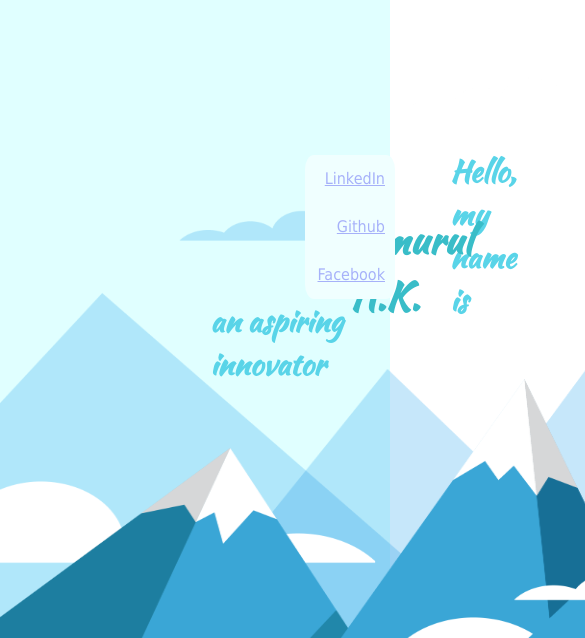
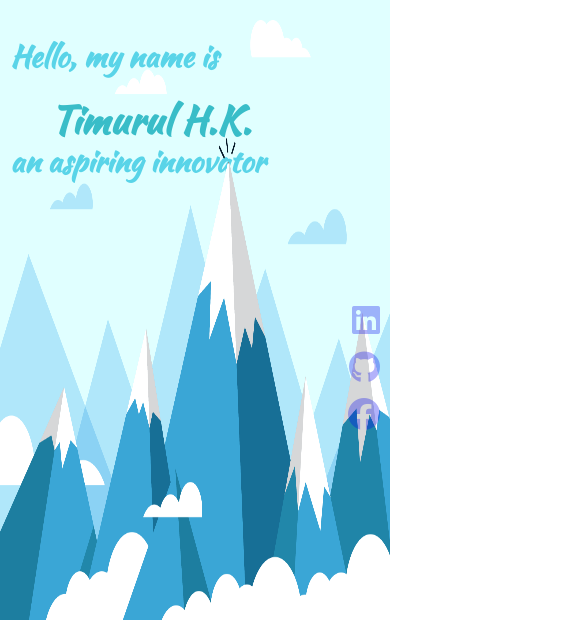
Before and after one commit to THKazi/THKazi.github.io, a plain HTML site: page index.html in a window 390 px wide. Shown: the top 638 px of the page, 585 px wide, since content can reach past the window. Drawn offline with nearby package versions, Linux system fonts and the light colour scheme; a web font is replaced by a local one.

Commit message:
Icons & Mobile Attempt

```diff
--- a/index.html
+++ b/index.html
@@ -4,27 +4,36 @@
     <meta charset="UTF-8">
     <meta name="viewport" content="width=device-width, initial-scale=1.0">
     <meta http-equiv="X-UA-Compatible" content="ie=edge">
+
     <title>Timurul-HK</title>
     <link type="text/css" rel="stylesheet" href="styl.css">
+    <!-- Fonts -->
     <link href="https://fonts.googleapis.com/css?family=Comfortaa|Kaushan+Script|Kavivanar&display=swap" rel="stylesheet">
+    <!-- Tab Icon -->
     <link rel="icon" href="Images/icons8-mage-staff-500.png">
 
+    <!-- Animations -->
     <link href="https://unpkg.com/aos@2.3.1/dist/aos.css" rel="stylesheet">
     <script src="https://unpkg.com/aos@2.3.1/dist/aos.js"></script>
+
+    <!-- Media Icons -->
+    <script src="https://kit.fontawesome.com/99f0f56f6b.js"></script>
+
 </head>
 <body>
     <script>
         AOS.init();
     </script>
+
     <div class="first">
         <section data-aos="fade" data-aos-easing="linear" data-aos-duration="1500">
             <h3 class="first-txt">Hello, my name is</h3>
             <h1 class="name">Timurul H.K.</h1>
             <h3 class="second-txt">an aspiring innovator</h3>
         </section>
-        <img class="mt" src="Images/vector-mt-trans.png" data-aos="fade-left" data-aos-duration="10000">
+        <img class="mountains" src="Images/vector-mt-trans.png" data-aos="fade-left" data-aos-duration="20000">
     </div>
-    <div class="second" data-aos="fade">
+    <div class="second" data-aos="fade" data-aos-duration="10000" data-aos-delay="200">
         <img class="me" src="Images/Carnivale.png">
         <h3 class="title">TIMURUL <span class="me-title-span">HOQUE KAZI</span></h3>
         <p class="me-desc">I'm an IB student at Turner Fenton Secondary School.
@@ -74,12 +83,15 @@
     </div>
     <div class="footer">
         <h3 style="margin: 0;">Designed by yours truly ;)</h3>
-        <p>Icons from <a href="https://icons8.com/">Icons8.com</a></p>
+        <p>Images from <a href="https://icons8.com/">Icons8.com</a></p>
     </div>
     <div class="side">
-        <a class="link" target="_blank" href="https://www.linkedin.com/in/thkazi/">LinkedIn</a><br>
-        <a class="link" target="_blank" href="https://github.com/THKazi">Github</a><br>
-        <a class="link" target="_blank" href="https://www.facebook.com/profile.php?id=100006443709942">Facebook</a>
+        <a class="link" target="_blank" href="https://www.linkedin.com/in/thkazi/">
+            <i class="fab fa-linkedin"></i></a><br>
+        <a class="link" target="_blank" href="https://github.com/THKazi">
+            <i class="fab fa-github"></i></a><br>
+        <a class="link" target="_blank" href="https://www.facebook.com/profile.php?id=100006443709942">
+            <i class="fab fa-facebook"></i></a>
     </div>
 </body>
 </html>
--- a/styl.css
+++ b/styl.css
@@ -8,6 +8,9 @@ p {
     font-family: 'Comfortaa', Tahoma, serif;
     margin: 0 auto;
 }
+i {
+    font-size: 2rem;
+}
 .first{
     font-size: 1.6rem;
     background-color: lightcyan;
@@ -15,8 +18,8 @@ p {
     height: 720px;
     font-family: 'Kaushan Script', fantasy;
 }
-.mt{
-    width: 1400px;
+.mountains{
+    width: 100%;
     height: 700px;
     margin: 20px 0 0 0;
 }
@@ -126,12 +129,11 @@ hr {
 }
 .side {
     position: fixed;
-    top: 150px;
-    right: -5px;
+    top: 35%;
+    right: 0;
     line-height: 40px;
     border-radius: 10%;
     height: 144px;
-    background-color: azure;
     margin: 5px auto;
 }
 .link {
@@ -140,8 +142,40 @@ hr {
     padding: 4px 10px;
     text-align: right;
     opacity: 0.3;
+    line-height: 2;
 }
 .link:hover{
-    background-color: lightcyan;
     opacity: 1;
 }
+
+@media (max-width:1000px){
+    .first{
+        height: 600px;
+    }
+    .first-txt {
+        left: 10px;
+        top: 5px;
+    }
+    .name {
+        left: 50px;
+        top: 60px;
+        z-index: 1;
+    }
+    .second-txt {
+        left: 10px;
+        top: 110px;
+    }
+    .mountains {
+        height: 600px;
+    }
+
+    .skill-img, .skill-desc, .skill {
+        position: static;
+        top: auto;
+        left: auto;
+        right: auto;
+        bottom: auto;
+        clear:both;
+    }
+
+}
```
